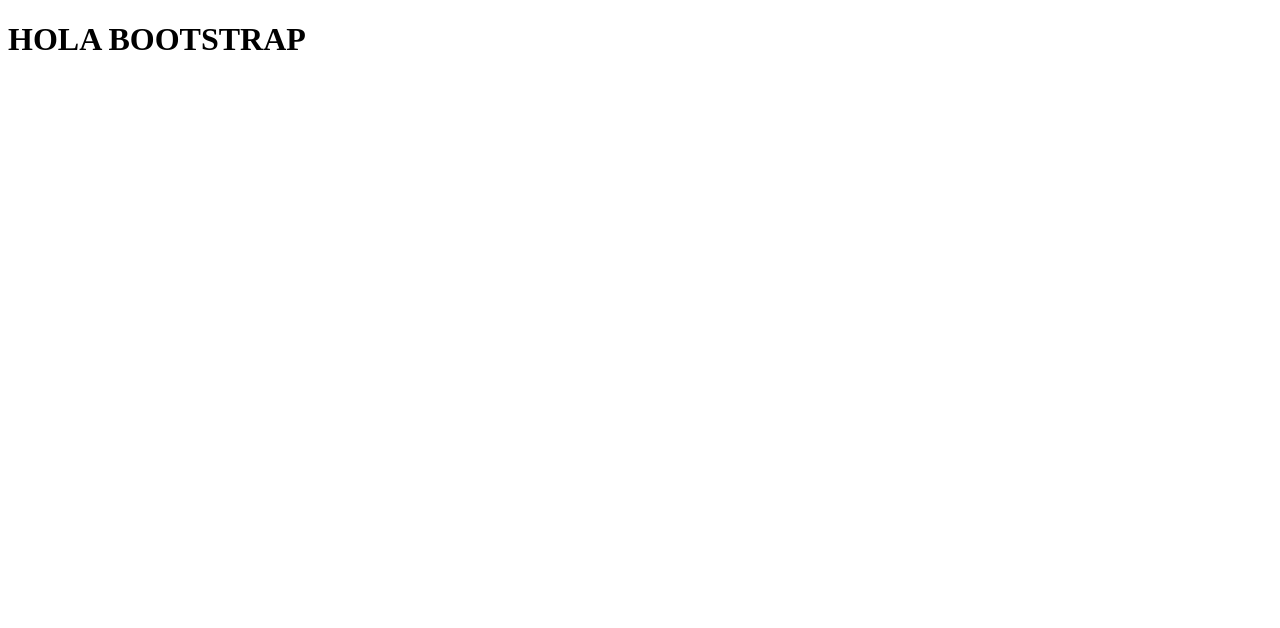
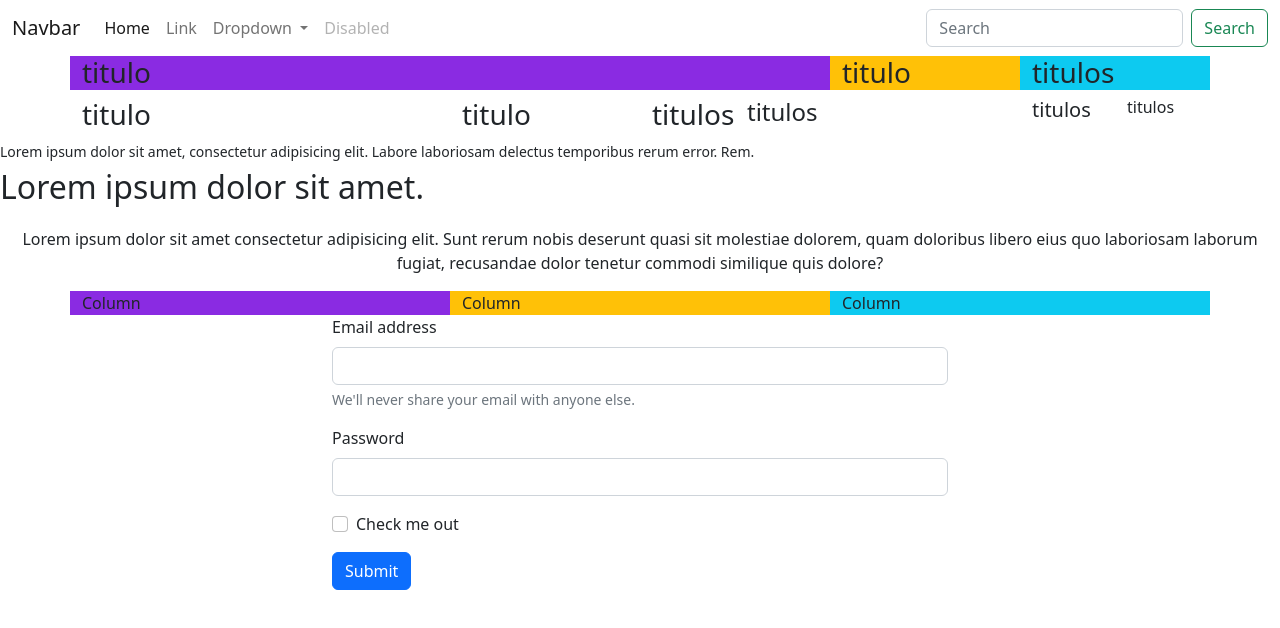
Before and after one commit to JoaPaloBael/clase-bootstrap-75, a plain HTML site: page index.html in a window 1280 px wide. Drawn offline with nearby package versions, Linux system fonts and the light colour scheme.

Commit message:
agregue bootstrap a mi proyecto

```diff
--- a/css/style.css
+++ b/css/style.css
@@ -1,4 +1,7 @@
-*{
-    margin: 0;
-    padding: 0;
+.lead{
+    font-size: 2rem;
 }
+
+.bg-primary{
+    background-color: blueviolet !important;
+}
--- a/index.html
+++ b/index.html
@@ -1,12 +1,113 @@
 <!DOCTYPE html>
 <html lang="en">
+
 <head>
     <meta charset="UTF-8">
     <meta http-equiv="X-UA-Compatible" content="IE=edge">
     <meta name="viewport" content="width=device-width, initial-scale=1.0">
+    <!-- Bootstrap -->
+    <link rel="stylesheet" href="https://cdn.jsdelivr.net/npm/bootstrap@5.2.0-beta1/dist/css/bootstrap.min.css">
+    <!-- Mi estilo -->
+    <link rel="stylesheet" href="./css/style.css">
     <title>Document</title>
 </head>
+
 <body>
-    <h1>HOLA BOOTSTRAP</h1>
+    <nav class="navbar navbar-expand-md ">
+        <div class="container-fluid">
+          <a class="navbar-brand" href="#">Navbar</a>
+          <button class="navbar-toggler" type="button" data-bs-toggle="collapse" data-bs-target="#navbarSupportedContent" aria-controls="navbarSupportedContent" aria-expanded="false" aria-label="Toggle navigation">
+            <span class="navbar-toggler-icon"></span>
+          </button>
+          <div class="collapse navbar-collapse" id="navbarSupportedContent">
+            <ul class="navbar-nav me-auto mb-2 mb-lg-0">
+              <li class="nav-item">
+                <a class="nav-link active" aria-current="page" href="#">Home</a>
+              </li>
+              <li class="nav-item">
+                <a class="nav-link" href="#">Link</a>
+              </li>
+              <li class="nav-item dropdown">
+                <a class="nav-link dropdown-toggle" href="#" id="navbarDropdown" role="button" data-bs-toggle="dropdown" aria-expanded="false">
+                  Dropdown
+                </a>
+                <ul class="dropdown-menu" aria-labelledby="navbarDropdown">
+                  <li><a class="dropdown-item" href="#">Action</a></li>
+                  <li><a class="dropdown-item" href="#">Another action</a></li>
+                  <li><hr class="dropdown-divider"></li>
+                  <li><a class="dropdown-item" href="#">Something else here</a></li>
+                </ul>
+              </li>
+              <li class="nav-item">
+                <a class="nav-link disabled">Disabled</a>
+              </li>
+            </ul>
+            <form class="d-flex" role="search">
+              <input class="form-control me-2" type="search" placeholder="Search" aria-label="Search">
+              <button class="btn btn-outline-success" type="submit">Search</button>
+            </form>
+          </div>
+        </div>
+      </nav>
+    <!-- Grid -->
+    <div class="container">
+        <div class="row">
+            <h3 class="col-4 col-md-1 col-xl-8 bg-primary">titulo</h3>
+            <h3 class="col-4 col-md-9 col-xl-2 bg-warning">titulo</h3>
+            <h3 class="col-4 col-md-2 col-xl-2 bg-info">titulos</h3>
+        </div>
+        <div class="row">
+            <h3 class="col-2 col-sm-4">titulo</h3>
+            <h3 class="col-2 col-sm-2">titulo</h3>
+            <h3 class="col-2 col-sm-1">titulos</h3>
+            <h4 class="col-2 col-sm-3">titulos</h4>
+            <h5 class="col-2 col-sm-1">titulos</h5>
+            <h6 class="col-2 col-sm-1">titulos</h6>
+        </div>
+    </div>
+    <small>Lorem ipsum dolor sit amet, consectetur adipisicing elit. Labore laboriosam delectus temporibus rerum error.
+        Rem.</small>
+    <p class="lead">Lorem ipsum dolor sit amet.</p>
+    <!-- Container fluid -->
+    <div class="container-fluid">
+        <p class="text-center">Lorem ipsum dolor sit amet consectetur adipisicing elit. Sunt rerum nobis deserunt quasi
+            sit molestiae
+            dolorem, quam doloribus libero eius quo laboriosam laborum fugiat, recusandae dolor tenetur commodi
+            similique quis dolore?</p>
+    </div>
+    <!-- Container -->
+    <section class="container">
+        <div class="row">
+            <div class="col bg-primary ">
+                Column
+            </div>
+            <div class="col bg-warning">
+                Column
+            </div>
+            <div class="col bg-info">
+                Column
+            </div>
+        </div>
+    </section>
+    <!-- Formulario -->
+    <form class="container w-50">
+        <div class="mb-3">
+          <label for="exampleInputEmail1" class="form-label">Email address</label>
+          <input type="email" class="form-control" id="exampleInputEmail1" aria-describedby="emailHelp">
+          <div id="emailHelp" class="form-text">We'll never share your email with anyone else.</div>
+        </div>
+        <div class="mb-3">
+          <label for="exampleInputPassword1" class="form-label">Password</label>
+          <input type="password" class="form-control" id="exampleInputPassword1">
+        </div>
+        <div class="mb-3 form-check">
+          <input type="checkbox" class="form-check-input" id="exampleCheck1">
+          <label class="form-check-label" for="exampleCheck1">Check me out</label>
+        </div>
+        <button type="submit" class="btn btn-primary">Submit</button>
+      </form>
+
+    <script src="https://cdn.jsdelivr.net/npm/bootstrap@5.2.0-beta1/dist/js/bootstrap.bundle.min.js"></script>
 </body>
+
 </html>
```
